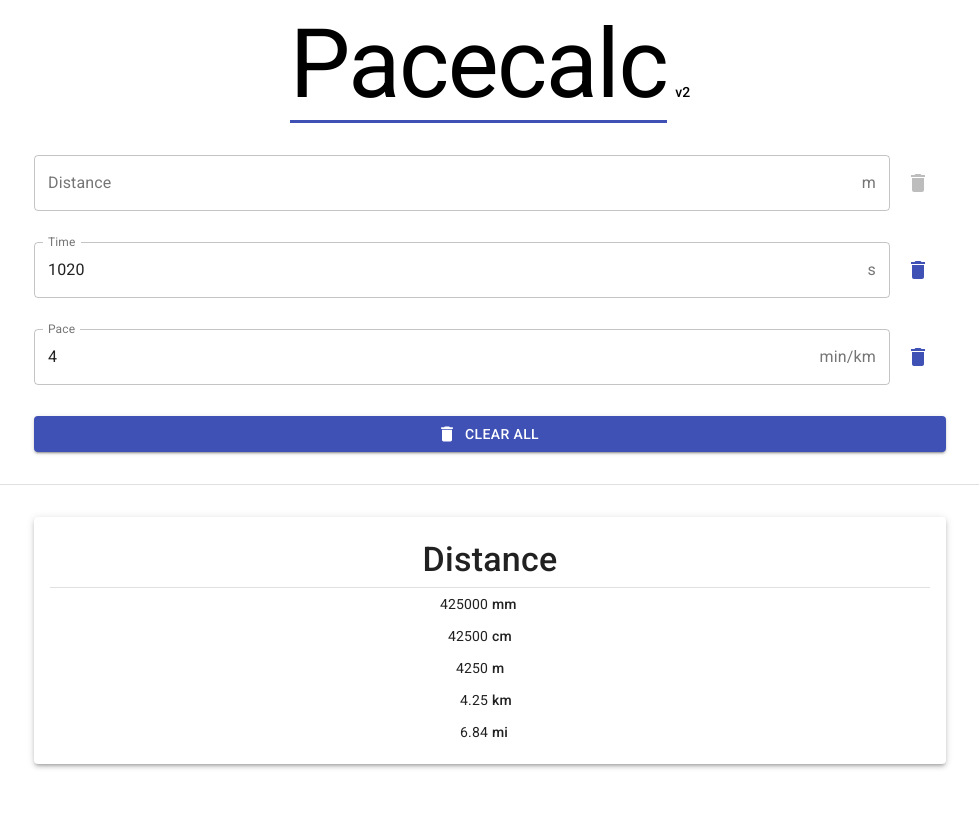
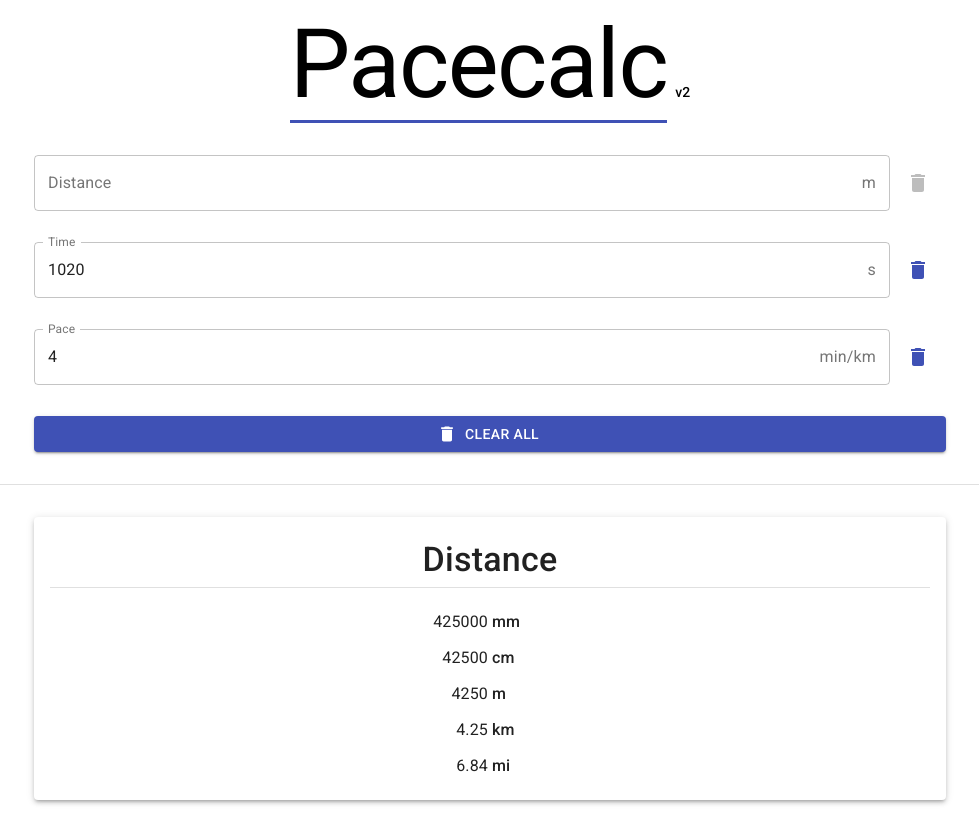
Before and after one commit to tobipch/pacecalc, a React (Create React App) app: page / in a window 1280 px wide. Shown: the whole page, without its empty margins (150-1129 px from the left). Before the commit the page ends 800 px from the top, so only its background shows below. Built offline with nearby package versions, Linux system fonts and the light colour scheme.

Commit message:
Add tooltips to format

```diff
--- a/src/Components/ResultContainer/ResultContainer.js
+++ b/src/Components/ResultContainer/ResultContainer.js
@@ -2,6 +2,7 @@ import React from "react";
 import {makeStyles} from "@material-ui/core/styles";
 import Paper from "@material-ui/core/Paper";
 import Typography from "@material-ui/core/Typography";
+import Tooltip from '@material-ui/core/Tooltip';
 import Table from '@material-ui/core/Table';
 import TableBody from '@material-ui/core/TableBody';
 import TableCell from '@material-ui/core/TableCell';
@@ -13,6 +14,13 @@ const useStyle = makeStyles(theme => ({
 	resultPaper:{
 		padding:theme.spacing(2)
 	},
+	tableBody:{
+		"&:before":{
+			content:"''",
+			display:"block",
+			height:theme.spacing(2)
+		}
+	},
 	tableTitle:{
 		textTransform:"capitalize",
 		fontWeight:"500"
@@ -21,12 +29,15 @@ const useStyle = makeStyles(theme => ({
 		width:"50%",
 		borderBottom:"none"
 	},
+	tableCellLeft:{
+		paddingRight:2
+	},
 	tableCellRight:{
-		paddingRight:"2px",
+		paddingLeft:2
 	},
-	tableCellLeft:{
-		paddingLeft:"2px",
-		fontWeight:"500"
+	resultFormat:{
+		fontWeight:"500",
+		float:"left"
 	}
 }));
 
@@ -42,22 +53,68 @@ const ResultContainer = props => {
 
 	const formats = {
 		distance:[
-			{format:"mm", value:parseFloat((time / (pace * 60) * 100000).toFixed(2))},
-			{format:"cm", value:parseFloat((time / (pace * 60) * 10000).toFixed(2))},
-			{format:"m", value:parseFloat((time / (pace * 60) * 1000).toFixed(2))},
-			{format:"km", value:parseFloat((time / (pace * 60)).toFixed(2))},
-			{format:"mi", value:parseFloat((time / (pace * 60) * 1.609344).toFixed(2))}
+			{
+				format:"mm",
+			 	tooltip:"millimetres",
+				value:parseFloat((time / (pace * 60) * 100000).toFixed(2))
+			},
+			{
+				format:"cm",
+				tooltip:"centimetres",
+				value:parseFloat((time / (pace * 60) * 10000).toFixed(2))
+			},
+			{
+				format:"m",
+				tooltip:"metres",
+				value:parseFloat((time / (pace * 60) * 1000).toFixed(2))
+			},
+			{
+				format:"km",
+				tooltip:"kilometres",
+				value:parseFloat((time / (pace * 60)).toFixed(2))
+			},
+			{
+				format:"mi",
+				tooltip:"miles",
+				value:parseFloat((time / (pace * 60) * 1.609344).toFixed(2))
+			}
 		],
 		time:[
-			{format:"sec", value:parseFloat((distance * (pace * 60) / 1000).toFixed(2))},
-			{format:"min", value:parseFloat((distance * pace / 1000).toFixed(2))},
-			{format:"h", value:parseFloat(((distance * pace / 1000)/60).toFixed(2))},
-			{format:"d", value:parseFloat(((distance * pace / 1000)/60/24).toFixed(2))},
-			{format:"mo", value:parseFloat(((distance * pace / 1000)/60/24/(365/12)).toFixed(2))},
-			{format:"yr", value:parseFloat(((distance * pace / 1000)/60/365).toFixed(2))},
+			{
+				format:"sec",
+				tooltip:"seconds",
+				value:parseFloat((distance * (pace * 60) / 1000).toFixed(2))
+			},
+			{
+				format:"min",
+			 	tooltip:"minutes",
+				value:parseFloat((distance * pace / 1000).toFixed(2))},
+			{
+				format:"h",
+			 	tooltip:"hours",
+				value:parseFloat(((distance * pace / 1000)/60).toFixed(2))},
+			{
+				format:"d",
+			 	tooltip:"days",
+				value:parseFloat(((distance * pace / 1000)/60/24).toFixed(2))},
+			{
+				format:"mo",
+			 	tooltip:"months",
+				value:parseFloat(((distance * pace / 1000)/60/24/(365/12)).toFixed(2))},
+			{
+				format:"yr",
+			 	tooltip:"years",
+				value:parseFloat(((distance * pace / 1000)/60/365).toFixed(2))},
 		],
 		pace:[
-			{format:"min/km", value:(time / (distance / 1000) / 60).toFixed(2)}
+			{
+				format:"min/km",
+				tooltip:"minutes per kilometre",
+				value:(time / (distance / 1000) / 60).toFixed(2)},
+			{
+				format:"min/mi",
+				tooltip:"minutes per miles",
+				value:(time / (distance / 1000) / 60 * 1.609344).toFixed(2)}
 		]
 	}
 
@@ -67,17 +124,35 @@ const ResultContainer = props => {
 				<Table size="small">
 					<TableHead>
 						<TableRow>
-							<TableCell colSpan="2" align="center">
+							<TableCell colSpan="100%" align="center">
 								<Typography variant="h4" component="h3" className={classes.tableTitle}>{missingInput}</Typography>
 							</TableCell>
 						</TableRow>
 					</TableHead>
-					<TableBody>
+					<TableBody className={classes.tableBody}>
 						{formats[missingInput].map(format => (
 							<TableRow
 								key={format.format}>
-								<TableCell align="right" className={`${classes.tableCell} ${classes.tableCellRight}`}>{format.value}</TableCell>
-								<TableCell align="left" className={`${classes.tableCell} ${classes.tableCellLeft}`}>{format.format}</TableCell>
+								<TableCell
+									className={`${classes.tableCell} ${classes.tableCellLeft}`}>
+									<Typography
+										className={classes.resultValue}
+										align="right">
+										{format.value}
+									</Typography>
+								</TableCell>
+
+								<TableCell
+									align="left"
+									className={`${classes.tableCell} ${classes.tableCellRight}`}>
+									<Tooltip title={format.tooltip} placement="right" arrow>
+										<Typography
+											className={classes.resultFormat}
+											align="left">
+											{format.format}
+										</Typography>
+									</Tooltip>
+								</TableCell>
 							</TableRow>
 						))}
 					</TableBody>
```
